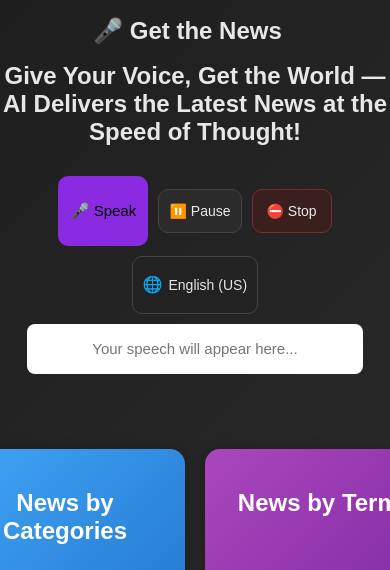
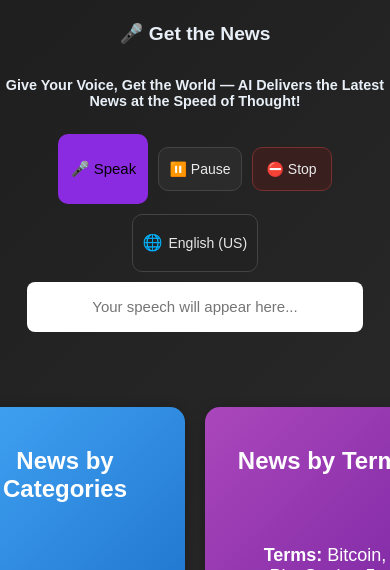
Before and after one commit to Hanumanth155/AI_NEWS_APP, a plain HTML site: page index.html in a window 390 px wide. Shown: the part 201-771 px from the top of the page. Drawn offline with Linux system fonts and the light colour scheme.

Commit message:
Update style.css

```diff
--- a/style.css
+++ b/style.css
@@ -69,10 +69,35 @@ body {
   border: none; outline: none; text-align: center; color: #1c1c1c;
 }
 
-.one{ margin-top: 5px; margin-left: -15px; margin-bottom: 2px; }
-.two{ margin-top: 5px; }
+.one {
+  color: black;  /* headline color */
+  text-align: center;
+  font-size: 1.5rem;   /* good for mobile */
+  font-weight: bold;
+  margin: 10px auto;
+}
+
+.two {
+  color: #555;  /* dark gray for subheading */
+  text-align: center;
+  font-size: 1rem;
+  margin-bottom: 15px;
+}
+
+/* Ensure it is visible on all screen sizes */
+@media (max-width: 768px) {
+  .one {
+    font-size: 1.2rem; /* smaller for mobile */
+  }
+  .two {
+    font-size: 0.9rem;
+  }
+}
+
 .one, .two { animation: colorShift 3s infinite alternate; }
-@keyframes colorShift { 0%{color:#966730} 50%{color:#eef2f5} 100%{color:#99ccff} }
+@keyframes colorShift { 0%{color:#99ccff} 50%{color:#eef2f5} 100%{color:#99ccff} }
+
+
 
 /* Cards */
 .cards {
```
